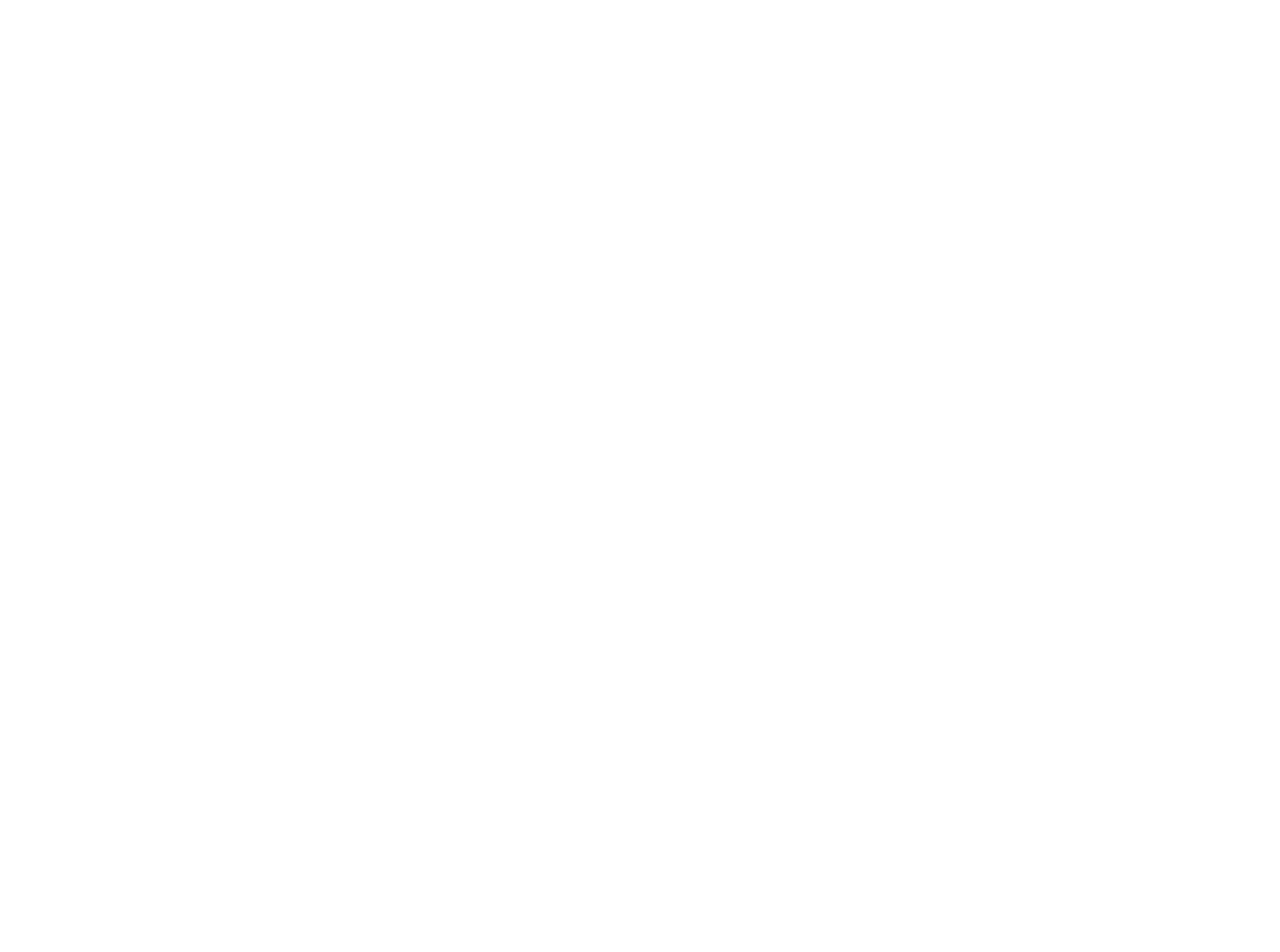
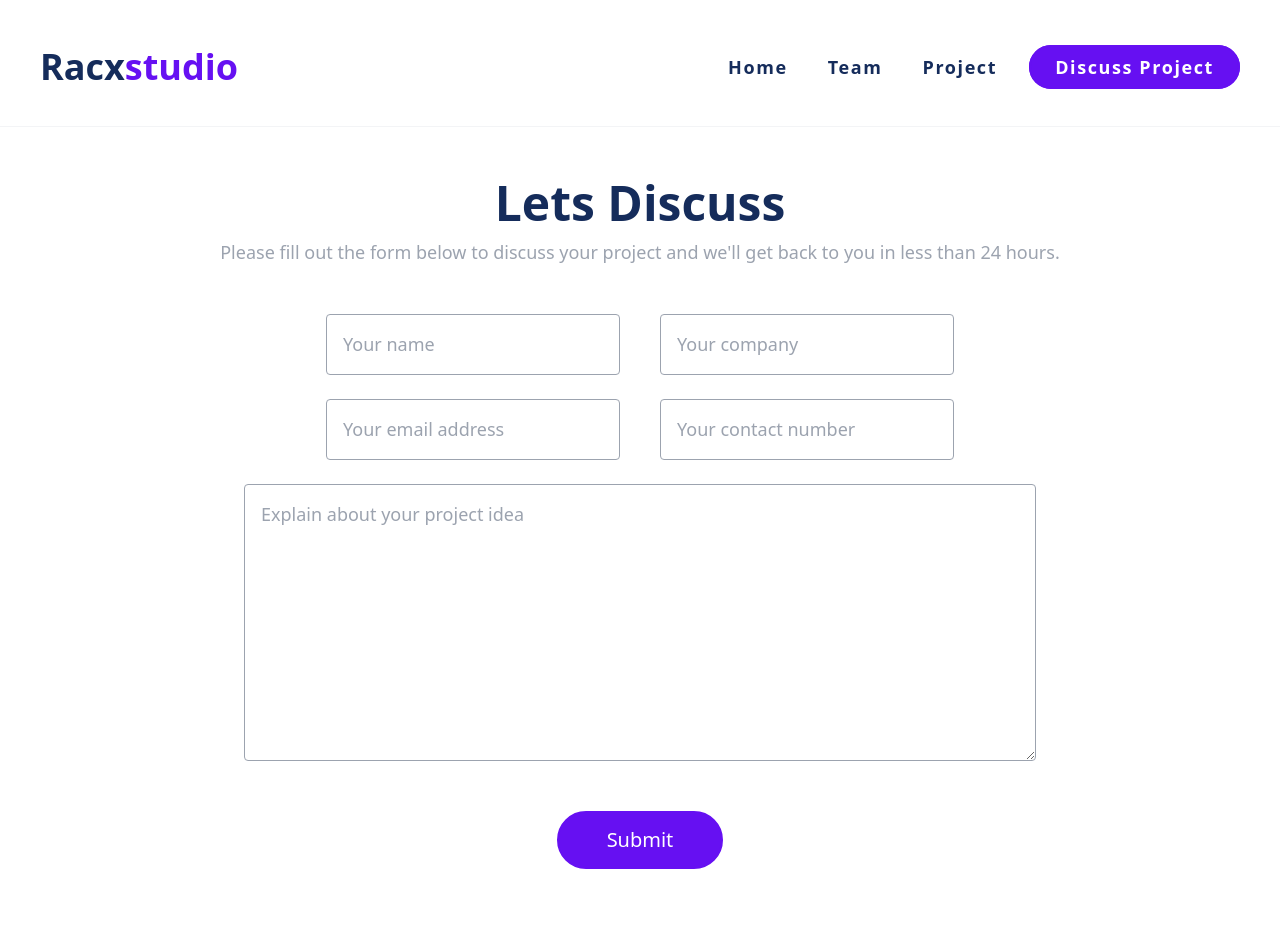
Before and after one commit to usman4222/Company-Portfolio, a React (Vite) app: page /discuss-project in a window 1280 px wide. Before the commit this address had no page. Shown: the top 952 px of the page. Before the commit the page ends 800 px from the top, so only its background shows below. Built offline with nearby package versions, Linux system fonts and the light colour scheme.

Commit message:
Add Discuss Page

```diff
--- a/package.json
+++ b/package.json
@@ -11,10 +11,12 @@
   },
   "dependencies": {
     "@splidejs/react-splide": "^0.7.12",
+    "emailjs-com": "^3.2.0",
     "framer-motion": "^11.1.7",
     "react": "^18.2.0",
     "react-dom": "^18.2.0",
-    "react-router-dom": "^6.23.0"
+    "react-router-dom": "^6.23.0",
+    "react-toastify": "^10.0.5"
   },
   "devDependencies": {
     "@types/react": "^18.2.66",
--- a/src/App.jsx
+++ b/src/App.jsx
@@ -1,6 +1,7 @@
 import React from 'react'
 import { BrowserRouter, Route, Routes } from 'react-router-dom'
 import LandingPage from './pages/LandingPage'
+import DiscussProjectPage from './pages/DiscussProjectPage'
 
 
 
@@ -9,6 +10,7 @@
     <BrowserRouter>
       <Routes>
         <Route path='/' element={<LandingPage />} />
+        <Route path='/discuss-project' element={<DiscussProjectPage />} />
       </Routes>
     </BrowserRouter>
   )
--- /dev/null
+++ b/src/components/DiscussForm.jsx
@@ -0,0 +1,127 @@
+import React from 'react';
+import { motion } from 'framer-motion';
+import * as emailjs from 'emailjs-com';
+import { ToastContainer, toast } from 'react-toastify';
+import 'react-toastify/dist/ReactToastify.css';
+import Form from '../elements/Form';
+import Button from '../elements/Button';
+
+const DiscussForm = ({ data, onChange, resetForm }) => {
+  const submitEmail = () => {
+    const {
+      name, company, email, phone, projectIdea,
+    } = data;
+
+    const templateParams = {
+      from_name: `${name} - ${company} ( ${phone} - ${email} )`,
+      to_name: 'Racxstudio',
+      message: projectIdea,
+    };
+
+    if (
+      name !== ''
+      && company !== ''
+      && email !== ''
+      && phone !== ''
+      && projectIdea !== ''
+    ) {
+      emailjs.send(
+        'service_h4gtndg',
+        'template_a9tvs7a',
+        templateParams,
+        'user_csqIxzN5mKsl1yw4ffJzV',
+      )
+        .then(() => {
+          toast.success('Success! We\'ll get back to you soon. Thank you!');
+          resetForm();
+        }, (error) => {
+          toast.error(error);
+        });
+    } else {
+      toast.error('Please fill out the blank form.');
+    }
+  };
+
+  return (
+    <motion.section
+      className="flex flex-col container mx-auto mt-10 justify-center"
+      initial={{ opacity: 0, y: 100 }}
+      animate={{ opacity: 1, y: 0 }}
+      transition={{ duration: 0.5 }}
+    >
+      <h1 className="text-5xl text-theme-blue text-center font-bold">Lets Discuss</h1>
+
+      <p className="font-light text-lg text-gray-400 text-center mb-12">
+        Please fill out the form below to discuss your project and we'll get back to you in less than 24 hours.
+      </p>
+
+      <div className="flex flex-col">
+        <div className="flex flex-col sm:flex-row mx-auto">
+          <Form
+            id="name"
+            name="name"
+            type="text"
+            value={data.name}
+            placeholder="Your name"
+            className=""
+            onChange={onChange}
+          />
+          <Form
+            id="company"
+            name="company"
+            type="text"
+            value={data.company}
+            placeholder="Your company"
+            className=""
+            onChange={onChange}
+          />
+        </div>
+
+        <div className="flex flex-col sm:flex-row mx-auto">
+          <Form
+            id="email"
+            name="email"
+            type="email"
+            value={data.email}
+            placeholder="Your email address"
+            className=""
+            onChange={onChange}
+          />
+          <Form
+            id="phone"
+            name="phone"
+            type="tel"
+            value={data.phone}
+            placeholder="Your contact number"
+            className=""
+            onChange={onChange}
+          />
+        </div>
+
+        <div className="mx-auto">
+          <Form
+            id="projectIdea"
+            name="projectIdea"
+            type="textarea"
+            value={data.projectIdea}
+            placeholder="Explain about your project idea"
+            className=""
+            onChange={onChange}
+          />
+        </div>
+
+        <Button
+          className="text-xl mx-auto px-12 py-3 mt-5 bg-theme-purple text-white rounded-full border-2 border-theme-purple hover:bg-dark-theme-purple border-purple-800 transition duration-200 focus:outline-none"
+          type="button"
+          onClick={submitEmail}
+        >
+          Submit
+        </Button>
+      </div>
+
+      <ToastContainer />
+    </motion.section>
+  );
+};
+
+export default DiscussForm;
--- /dev/null
+++ b/src/pages/DiscussProjectPage.jsx
@@ -0,0 +1,42 @@
+import React, { useEffect } from 'react';
+import Header from '../components/Header';
+import Footer from '../components/Footer';
+import DiscussForm from '../components/DiscussForm';
+
+const DiscussProjectPage = () => {
+  useEffect(() => {
+    window.scroll(0, 0);
+  }, []);
+
+  const initialState = {
+    name: '',
+    company: '',
+    email: '',
+    phone: '',
+    projectIdea: '',
+  };
+
+  const [data, setData] = React.useState(initialState);
+
+  const onChange = (event) => {
+    const { name, value } = event.target;
+    setData((prevData) => ({
+      ...prevData,
+      [name]: value,
+    }));
+  };
+
+  const resetForm = () => {
+    setData(initialState);
+  };
+
+  return (
+    <>
+      <Header />
+      <DiscussForm data={data} onChange={onChange} resetForm={resetForm} />
+      <Footer />
+    </>
+  );
+};
+
+export default DiscussProjectPage;
```
Also changed, not shown: 1 other file (tests, documents, lock files or other folders).
